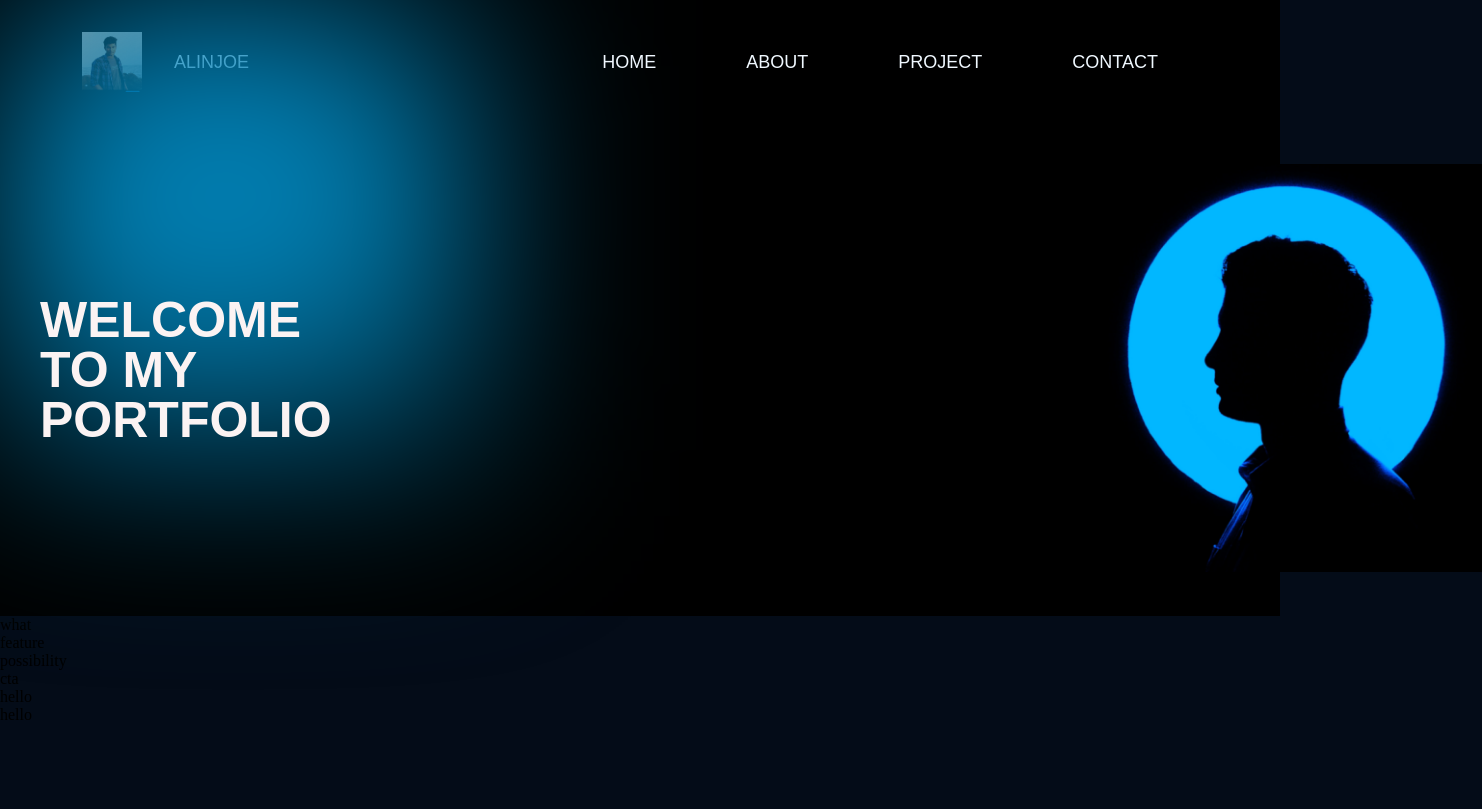
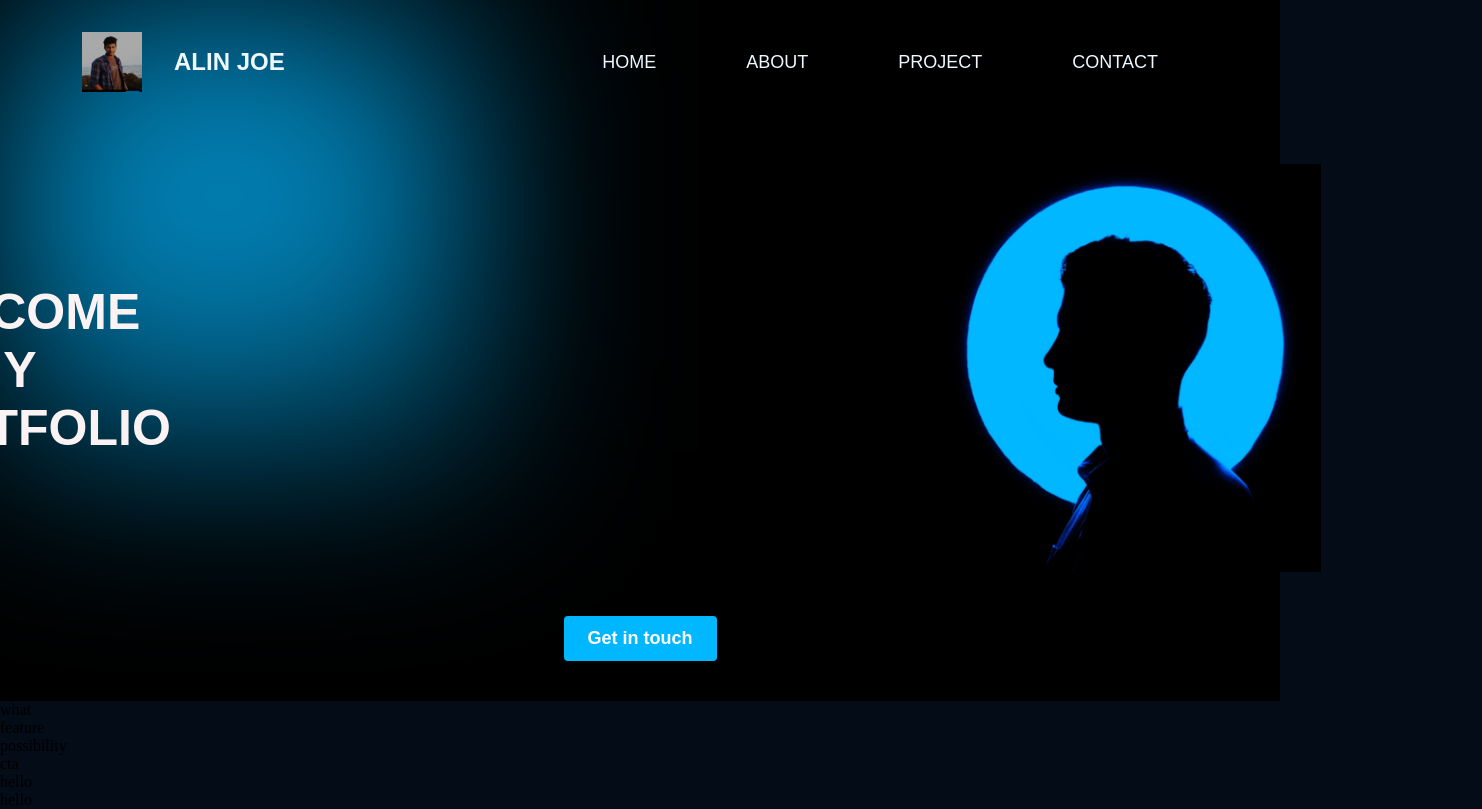
Before and after one commit to alinjoe/newreact, a React (Create React App) app: page / in a window 1280 px wide. Shown: the whole page, 1482 px wide, since content can reach past the window. Built offline with nearby package versions, Linux system fonts and the light colour scheme.

Commit message:
adding button

```diff
--- a/src/components/brand/braand.css
+++ b/src/components/brand/braand.css
@@ -1,10 +1,16 @@
 .welcome {
   display: flex;
+  flex-direction: column;
   align-items: center;
-    justify-content: space-between;
+  justify-content: center;
   width: 100%;
   padding: 40px;
   background-color: black;
+}
+
+.content {
+  display: flex;
+  align-items: center;
 }
 
 .text {
@@ -13,17 +19,14 @@
   font-weight: 600;
   font-size: 50px;
   text-transform: uppercase;
-    color: #FBF3F3;
-    margin-left: auto;
+  color: #fbf3f3;
   margin-right: 15em;
   position: relative; /* Add position property for z-index to work */
   z-index: 2;
 }
 
-
 .text p {
-    margin: 0; /* Remove default margins */
-    line-height: 1; /* Ensure single line */
+  margin: 0;
 }
 
 .brandlogo {
@@ -39,16 +42,49 @@
     margin-right: 0;
   }
 }
+
 .gradient-background {
   position: absolute;
   left: 0.17%;
   right: 62.98%;
   top: 0%;
   bottom: 43.71%;
-    background: linear-gradient(rgba(1, 183, 255, 0.5), rgba(1, 183, 255, 0.5)), url('./ben-sweet-2LowviVHZ-E-unsplash 1.png');
+  background: linear-gradient(
+      rgba(1, 183, 255, 0.5),
+      rgba(1, 183, 255, 0.5)
+    ),
+    url('./ben-sweet-2LowviVHZ-E-unsplash 1.png');
   filter: blur(100px);
+  z-index: 1;
 }
+
 .brandlogo img {
-    width: 400px; /* Adjust the width as needed */
-    height: auto; /* Maintain aspect ratio */
+  width: 400px;
+  height: auto;
 }
+
+.get-in-touch-button {
+  background-color: #01b7ff;
+  color: white;
+  font-family: "Arial", sans-serif;
+  font-weight: bold;
+  font-size: 18px;
+  padding: 12px 24px;
+  border: none;
+  border-radius: 4px;
+  cursor: pointer;
+  margin-top: 20px;
+
+
+}
+
+.but {
+  display: flex;
+  justify-content: flex-start;
+  margin-top: 20px;
+}
+
+.get-in-touch-button {
+  align-self: flex-start;
+  margin-left: 0;
+}
--- a/src/components/brand/brand.jsx
+++ b/src/components/brand/brand.jsx
@@ -6,12 +6,17 @@ const Brand = () => {
   return (
     <div className="welcome">
       <div className="gradient-background"></div>
-      <div className="text">
-        <p>welcome to my</p>
-        <p>portfolio</p>
+      <div className="content">
+        <div className="text">
+          <p>welcome to my</p>
+          <p>portfolio</p>
+        </div>
+        <div className="brandlogo">
+          <img src={imge} alt="Logo" />
+        </div>
       </div>
-      <div className="brandlogo">
-        <img src={imge} alt="Logo" />
+      <div className="but">
+        <button className="get-in-touch-button">Get in touch</button>
       </div>
     </div>
   );
--- a/src/components/navbar/navbar.css
+++ b/src/components/navbar/navbar.css
@@ -1,15 +1,15 @@
-
 .navbar {
     display: flex;
     justify-content: space-between;
     align-items: center;
     background-color: black;
-    z-index: 2;
+    z-index: -1;
 
     padding: 2rem 2rem;
 }
 .navbar-links_logo{
     margin-right: 2rem;
+    z-index: 2;
 }
 .navbar-link{
     flex: 1;
@@ -48,10 +48,10 @@
     flex-direction: row;
     justify-content: flex-start; /* Change to flex-start */
     align-items: center; /* Add align-items property to center vertically */
-
+    z-index: 2;
     font-family: "Arial", sans-serif;
-    font-weight: 500;
-    font-size: 18px;
+    font-weight: 600;
+    font-size: 24px;
     color: aliceblue;
 
   }
--- a/src/components/navbar/navbar.jsx
+++ b/src/components/navbar/navbar.jsx
@@ -18,7 +18,7 @@ const Navbar = () => {
           <img src={img} alt="Logo" />
         </div>
         <div className='alin'>
-        <p><a href="#alin">ALINJOE</a></p>
+        <p><a href="#alin">ALIN JOE</a></p>
         </div>
 
         <div className='hmcontainer'>
```
Lines whose indentation alone changed are shown as unchanged.
